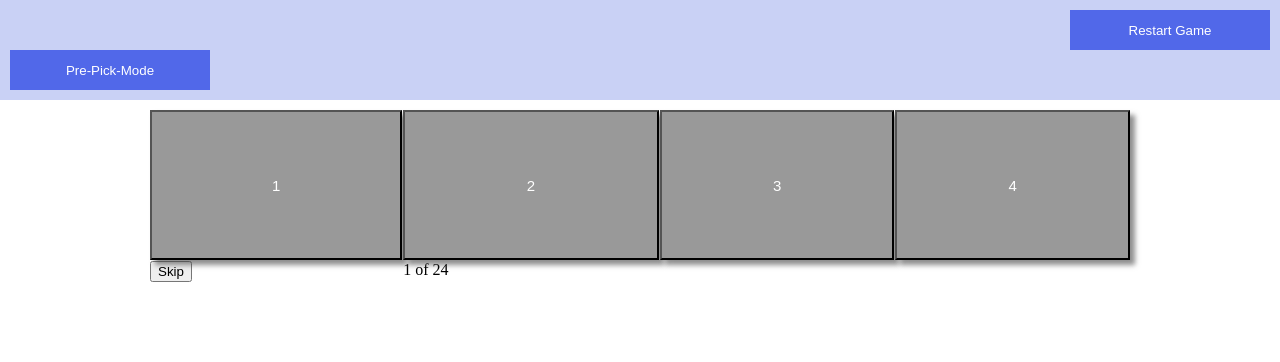
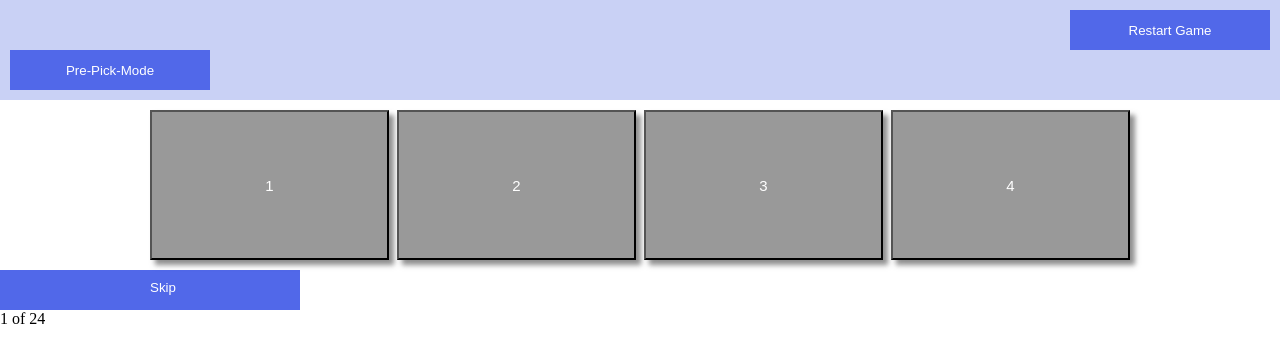
Before and after one commit to GaryWLodge/SquareGuessGame, a React (Create React App) app: page / in a window 1280 px wide. Shown: the top 362 px of the page. Built offline with nearby package versions, Linux system fonts and the light colour scheme.

Commit message:
fixing the css

```diff
--- a/src/App.js
+++ b/src/App.js
@@ -9,7 +9,7 @@ class App extends PureComponent {
   state = {
     isFlipped: Array(4).fill(false),
     cardArray: App.cardArray().sort(),
-    correctCard: Math.floor(Math.random() * (3 - 0) + 0),
+    correctCard: Math.floor(Math.random() * (4 - 0) + 0),
     correctChoice: false,
     choiceArray: Array(24).fill(false),
     arrayCount: 0,
@@ -26,7 +26,7 @@ class App extends PureComponent {
     if (this.state.prePickMode === true) {
       setTimeout(() => {
         this.setState({
-          correctCard: Math.floor(Math.random() * (3 - 0) + 0)
+          correctCard: Math.floor(Math.random() * (4 - 0) + 0)
         })
       }, 200);
     }
@@ -55,7 +55,6 @@ class App extends PureComponent {
         })};
       }
     }, 200)
-
   };
 
 
@@ -63,7 +62,7 @@ class App extends PureComponent {
     this.setState({
       isFlipped: Array(4).fill(false),
     cardArray: App.cardArray().sort(),
-    correctCard: Math.floor(Math.random() * (3 - 0) + 0),
+    correctCard: Math.floor(Math.random() * (4 - 0) + 0),
     correctChoice: false,
     choiceArray: Array(24).fill(false),
     arrayCount: 0,
@@ -72,12 +71,23 @@ class App extends PureComponent {
   };
 
   skip = () => {
+
+    if (this.state.prePickMode === true) {
+      const arrayCount = this.state.arrayCount;
       this.setState({
         isFlipped: Array(4).fill(false),
       cardArray: App.cardArray().sort(),
-    correctCard: Math.floor(Math.random() * (3 - 0) + 0),
+      correctCard: null,
+      correctChoice: false,
+      })
+    }else {
+      this.setState({
+        isFlipped: Array(4).fill(false),
+      cardArray: App.cardArray().sort(),
+      correctCard: Math.floor(Math.random() * (4 - 0) + 0),
       correctChoice: false
       })
+    }
   }
 
   next = () => {
@@ -96,13 +106,11 @@ class App extends PureComponent {
       this.setState({
         isFlipped: Array(4).fill(false),
       cardArray: App.cardArray().sort(),
-      correctCard: Math.floor(Math.random() * (3 - 0) + 0),
+      correctCard: Math.floor(Math.random() * (4 - 0) + 0),
       correctChoice: false,
       arrayCount: arrayCount + 1
       })
     }
-
-
   }
 
   prePickMode = () => {
@@ -116,14 +124,18 @@ class App extends PureComponent {
     return this.state.arrayCount === 23};
 
   render() {
+    const correctCount = this.state.choiceArray.filter(count => count === true).length;
+    const wrongCount = this.state.choiceArray.filter(count => count === false).length;
     return (
      <div>
        <Header restartGame={this.restartGame}
-               prePickMode={this.prePickMode} />
+               prePickMode={this.prePickMode}
+               prePickTrue={this.state.prePickMode} />
        { this.isGameOver() ?
               <GameOver
                 restartGame={this.restartGame}
-                choiceArray={this.state.choiceArray}
+                correctCount={correctCount}
+                wrongCount={wrongCount}
               /> :
        <div className="grid-container">
           {
@@ -137,8 +149,10 @@ class App extends PureComponent {
               />
             )
           }
-          <div className="skip">
-            <button onClick={this.skip}>
+        </div>
+       }
+        <div skip-wrapper>
+            <button className="skip grid-container" onClick={this.skip}>
             Skip
             </button>
         </div>
@@ -146,8 +160,6 @@ class App extends PureComponent {
             {this.state.arrayCount + 1} of 24
       </div>
      </div>
-       }
-     </div>
     );
   }
 }
--- a/src/components/card/Card.jsx
+++ b/src/components/card/Card.jsx
@@ -2,7 +2,7 @@ import React from 'react';
 import ReactCardFlip from "react-card-flip";
 
 const Card = ({ id, isFlipped, handleClick, correctCard }) => (
-  <ReactCardFlip isFlipped={isFlipped} flipSpeedBackToFront={0} flipSpeedFrontToBack={1} >
+  <ReactCardFlip isFlipped={isFlipped} flipSpeedBackToFront={0} flipSpeedFrontToBack={1}>
     <button id={id} className={`card card-front `}
     onClick={handleClick} key="front">
       {id + 1}
--- a/src/components/card/GameOver.jsx
+++ b/src/components/card/GameOver.jsx
@@ -1,9 +1,11 @@
 import React from 'react';
 
-const GameOver = ({ restartGame , choiceArray}) => (
+const GameOver = ({ restartGame , correctCount, wrongCount}) => (
   <div className="justify-center">
     <h1>Game Over!</h1>
-<h2>You got {choiceArray}</h2>
+<h2>You got {correctCount} Right :)</h2>
+<h2>You got {wrongCount} Wrong :(</h2>
+
     <h3>Click Restart Game to play Again!!!</h3>
     <button className="restart-button" onClick={restartGame}>Restart Game</button>
   </div>
--- a/src/components/header/Header.jsx
+++ b/src/components/header/Header.jsx
@@ -1,6 +1,6 @@
 import React from 'react';
 
-const Header = ({ restartGame, prePickMode }) => (
+const Header = ({ restartGame, prePickMode, prePickTrue }) => (
   <div className="grid-header-container">
     <div className="justify-left timer"></div>
     <div className="justify-center game-status-text"></div>
@@ -8,7 +8,8 @@ const Header = ({ restartGame, prePickMode }) => (
       <button onClick={restartGame} className="restart-button">Restart Game</button>
     </div>
     <div className="justify-front">
-      <button onClick={prePickMode} className="restart-button">Pre-Pick-Mode</button>
+      <button onClick={prePickMode} className={`${prePickTrue === true ? "pre-pick" : "restart-button"}`}
+      >Pre-Pick-Mode</button>
     </div>
   </div>
 );
--- a/src/styles/main.css
+++ b/src/styles/main.css
@@ -4,7 +4,7 @@ body {
 
   .grid-container {
     display: grid;
-    grid-gap: 1px;
+    grid-gap: 8px;
     grid-template-columns: auto auto auto auto;
     padding: 10px 150px 10px 150px;
   }
@@ -46,6 +46,14 @@ body {
     border: 0;
   }
 
+  .pre-pick {
+    width: 15em;
+    height: 3em;
+    color: white;
+    background-color: green;
+    border: 0;
+  }
+
   .game-status-text {
     font-family: Verdana, Geneva, Tahoma, sans-serif;
     color: rgb(24, 21, 16);
@@ -78,6 +86,14 @@ body {
     font-weight: bold;
   }
 
-  .react-card-front {
-    position: unset !important;
+  .skip {
+    width: 15em;
+    height: 3em;
+    color: white;
+    background-color: #5168e9;
+    border: 0;
   }
+
+  .skip-wrapper {
+    margin-left: 34em;
+  }
```
Lines whose indentation alone changed are shown as unchanged.
